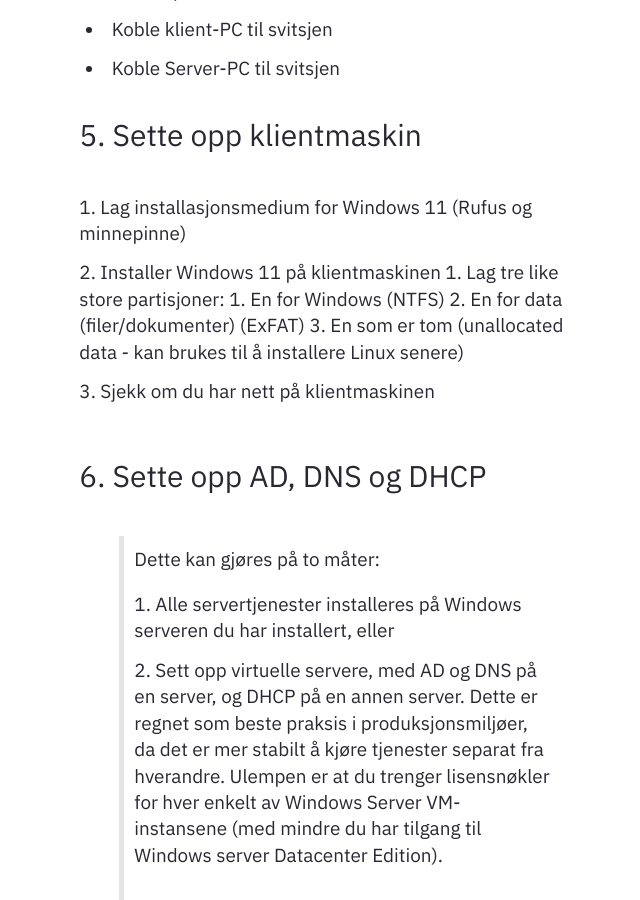
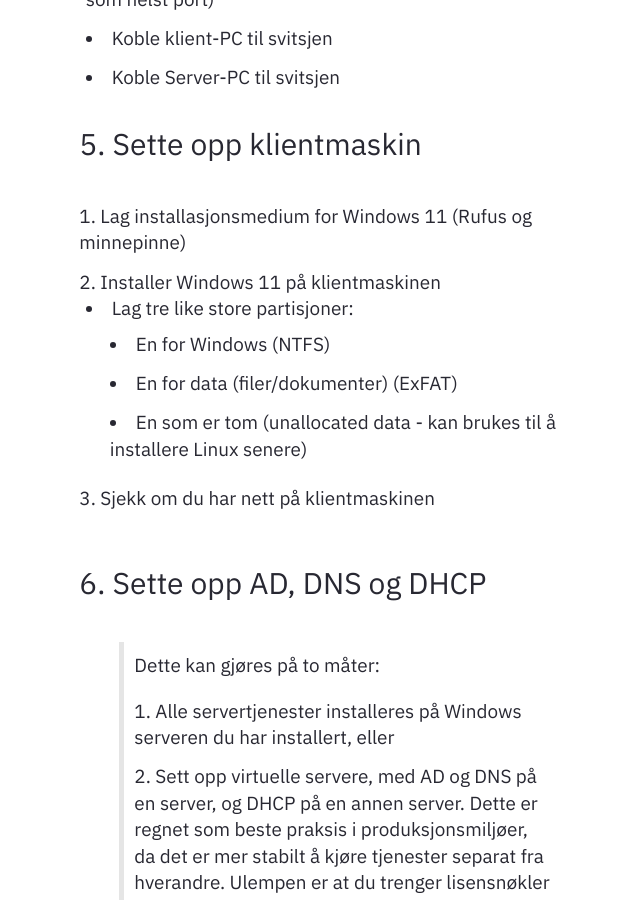
Before and after one commit to Cha-IM/cha-im.github.io, a Jekyll site: the page built from _notes/Public/Teknologiforståelse/Nettverkslab/Fullstendig nettverksoppsett med Windows Server, sjekkliste.md, in a window 1280 px wide and 900 px high, scrolled down 3386 px. Shown: the whole window, without its empty margins (299-939 px from the left). Built offline with Jekyll 4.4.1, drawn with Linux system fonts in a browser that asks for light colours; some of the changed text lies outside the part shown.

Commit message:
TRFK-811339 2025-11-7:9:26:36

```diff
--- a/_notes/Public/Teknologiforståelse/Nettverkslab/Fullstendig nettverksoppsett med Windows Server, sjekkliste.md
+++ b/_notes/Public/Teknologiforståelse/Nettverkslab/Fullstendig nettverksoppsett med Windows Server, sjekkliste.md
@@ -22,21 +22,20 @@ date: 05-11-2025
 1. Gjør minnepinnen til oppstartsmedium for Windows Server 2025 vha Rufus
 2. Sjekk at virtualisering er aktivert i BIOS på server-PC-en ([])
 3. Installer Windows Server på den ene PC-en
-	1. Lag to partisjoner;
-		1. En partisjon (C:) på 100-150 GB for operativsystemet og evt tjenester
-		2. En partisjon (D:) for resten av den tilgjengelige plassen for å lagre VM-er og data
+	- Lag to partisjoner;
+		- En partisjon (C:) på 100-150 GB for operativsystemet og evt tjenester
+		- En partisjon (D:) for resten av den tilgjengelige plassen for å lagre VM-er og data
 4. Når Windows server er installert:
-	1. Endre maskinnavn til noe enkelt, f.eks. `Labserver`
-	2. Still klokka på serveren (Tidssone UTC+0100)
+	- Endre maskinnavn til noe enkelt, f.eks. `Labserver`
+	- Still klokka på serveren (Tidssone UTC+0100)
 
 ### 2. Basisoppsett av Unifi-ruter
 1. Koble Windows Server-PC-en til Unifi-ruterens LAN-port og koble ruterens WAN-port til nettverkspunktet i veggen
 2. Resett Unifi-ruteren
 3. Koble til ruteren ved å skrive default gateway-adressen inn i nettleser på Windows serveren.
 4. Kjør basisoppsett på Unifi-ruteren så du får nett
-	1. Om labnettverket er satt opp med DHCP, trenger du ikke statisk IP-adresse på WAN-siden, men du kan velge DHCP (snakk med lærer/nettverksadmin om du er usikker).
-5. På Windows Server; sett statisk IP-adresse `192.168.1.10` på serverens nettverkskort.
-	1. Snarvei til Network Connections: <kbd>Win</kbd> + <kbd>R</kbd> <span>&rarr;</span> `ncpa.cpl`
+	- Om labnettverket er satt opp med DHCP, trenger du ikke statisk IP-adresse på WAN-siden, men du kan velge DHCP (snakk med lærer/nettverksadmin om du er usikker).
+5. På Windows Server; sett statisk IP-adresse `192.168.1.10` på serverens nettverkskort. (Snarvei til Network Connections: Trykk <kbd>Win</kbd> + <kbd>R</kbd> på tastaturet og skriv inn `ncpa.cpl`, trykk <kbd>Enter</kbd>)
 
 
 > **Neste punkt kan gjøres på to måter, 3a ELLER 3b**
@@ -67,10 +66,10 @@ date: 05-11-2025
 ### 5. Sette opp klientmaskin
 1. Lag installasjonsmedium for Windows 11 (Rufus og minnepinne)
 2. Installer Windows 11 på klientmaskinen
-		1. Lag tre like store partisjoner:
-			1. En for Windows (NTFS)
-			2. En for data (filer/dokumenter) (ExFAT)
-			3. En som er tom (unallocated data - kan brukes til å installere Linux senere)
+	- Lag tre like store partisjoner:
+		- En for Windows (NTFS)
+		- En for data (filer/dokumenter) (ExFAT)
+		- En som er tom (unallocated data - kan brukes til å installere Linux senere)
 3. Sjekk om du har nett på klientmaskinen
 
 ### 6. Sette opp AD, DNS og DHCP
```
